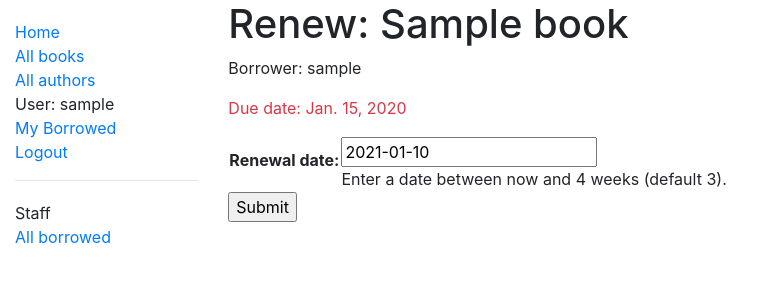
After one commit to nk4456542/LibQuery, a Django app: page /library/book/00000000-0000-0000-0000-000000000001/renew/ in a window 1280 px wide. The commit adds this page. Shown: the top 300 px of the page, without its empty margins (0-774 px from the left). Run offline with Django 3.2, Linux system fonts and the light colour scheme; a user stored in the database is signed in; tables that the repository leaves empty hold one stand-in row (values such as "Sample post").

Commit message:
Renew Feature Success

```diff
--- /dev/null
+++ b/library/forms.py
@@ -0,0 +1,24 @@
+import datetime
+from django import forms
+from django.core.exceptions import ValidationError
+from django.utils.translation import ugettext_lazy as _
+
+
+class RenewBookForm(forms.Form):
+    renewal_date = forms.DateField(
+        help_text="Enter a date between now and 4 weeks (default 3).")
+
+    def clean_renewal_date(self):
+        data = self.cleaned_data['renewal_date']
+
+        # Check if a date is not in the past.
+        if data < datetime.date.today():
+            raise ValidationError(_('Invalid date - renewal in past'))
+
+        # Check if a date is in the allowed range (+4 weeks from today).
+        if data > datetime.date.today() + datetime.timedelta(weeks=4):
+            raise ValidationError(
+                _('Invalid date - renewal more than 4 weeks ahead'))
+
+        # Remember to always return the cleaned data.
+        return data
--- a/library/templates/base_generic.html
+++ b/library/templates/base_generic.html
@@ -37,7 +37,7 @@
                 <hr />
                 <ul class="sidebar-nav">
                     <li>Staff</li>
-                    {% if perms.catalog.can_mark_returned %}
+                    {% if perms.library.can_mark_returned %}
                     <li><a href="{% url 'all-borrowed' %}">All borrowed</a></li>
                     {% endif %}
                 </ul>
--- /dev/null
+++ b/library/templates/library/book_renew_librarian.html
@@ -0,0 +1,15 @@
+{% extends "base_generic.html" %}
+
+{% block content %}
+<h1>Renew: {{ book_instance.book.title }}</h1>
+<p>Borrower: {{ book_instance.borrower }}</p>
+<p{% if book_instance.is_overdue %} class="text-danger" {% endif %}>Due date: {{ book_instance.due_back }}</p>
+
+    <form action="" method="post">
+        {% csrf_token %}
+        <table>
+            {{ form.as_table }}
+        </table>
+        <input type="submit" value="Submit">
+    </form>
+{% endblock %}
--- a/library/templates/library/bookinstance_list_all_borrowed_books.html
+++ b/library/templates/library/bookinstance_list_all_borrowed_books.html
@@ -9,6 +9,9 @@
     {% for bookinst in bookinstance_list %}
     <li class="{% if bookinst.is_overdue %}text-danger{% endif %}">
         <a href="{% url 'book-detail' bookinst.book.pk %}">{{bookinst.book.title}}</a> ({{ bookinst.due_back }}) - {{ bookinst.borrower }}
+        {% if perms.library.can_mark_returned %} -
+            <a href="{% url 'renew-book-librarian' bookinst.id %}">Renew</a>
+        {% endif %}
     </li>
     {% endfor %}
 </ul>
--- a/library/urls.py
+++ b/library/urls.py
@@ -8,5 +8,7 @@ urlpatterns = [
     path('book/<int:pk>', views.BookDetailView.as_view(), name='book-detail'),
     path('author/<int:pk>', views.AuthorDetailView.as_view(), name='author-detail'),
     path('mybooks/', views.LoanedBooksByUserListView.as_view(), name='my-borrowed'),
-    path('borrowed/',views.BorrowedBooks.as_view(),name='all-borrowed')
+    path('borrowed/',views.BorrowedBooks.as_view(),name='all-borrowed'),
+    path('book/<uuid:pk>/renew/', views.renew_book_librarian,
+         name='renew-book-librarian'),
 ]
--- a/library/views.py
+++ b/library/views.py
@@ -1,8 +1,16 @@
+from library.forms import RenewBookForm
+from django.shortcuts import get_object_or_404
+from django.contrib.auth.decorators import login_required, permission_required
+from library.forms import RenewBookForm
+from django.urls import reverse
+from django.http import HttpResponseRedirect
+from django.shortcuts import render, get_object_or_404
 from django.contrib.auth.mixins import LoginRequiredMixin, PermissionRequiredMixin
 from django.views import generic
 from django.shortcuts import render
 from django.http import HttpResponse
 from library.models import Book, Author, BookInstance, Genre
+import datetime
 
 
 def index(request):
@@ -76,3 +84,37 @@ class BorrowedBooks(PermissionRequiredMixin,generic.ListView):
 
     def get_queryset(self):
         return BookInstance.objects.filter(status__exact='o').order_by('due_back')
+
+
+@login_required
+@permission_required('library.can_mark_returned', raise_exception=True)
+def renew_book_librarian(request, pk):
+    """View function for renewing a specific BookInstance by librarian."""
+    book_instance = get_object_or_404(BookInstance, pk=pk)
+
+    # If this is a POST request then process the Form data
+    if request.method == 'POST':
+
+        # Create a form instance and populate it with data from the request (binding):
+        form = RenewBookForm(request.POST)
+
+        # Check if the form is valid:
+        if form.is_valid():
+            # process the data in form.cleaned_data as required (here we just write it to the model due_back field)
+            book_instance.due_back = form.cleaned_data['renewal_date']
+            book_instance.save()
+
+            # redirect to a new URL:
+            return HttpResponseRedirect(reverse('all-borrowed'))
+
+    # If this is a GET (or any other method) create the default form.
+    else:
+        proposed_renewal_date = datetime.date.today() + datetime.timedelta(weeks=3)
+        form = RenewBookForm(initial={'renewal_date': proposed_renewal_date})
+
+    context = {
+        'form': form,
+        'book_instance': book_instance,
+    }
+
+    return render(request, 'library/book_renew_librarian.html', context)
```
